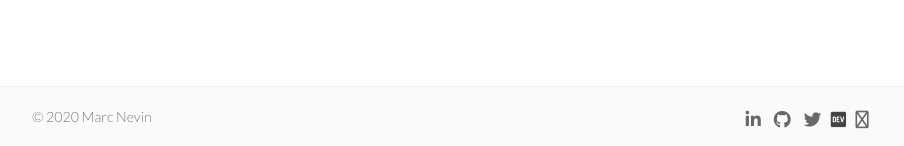
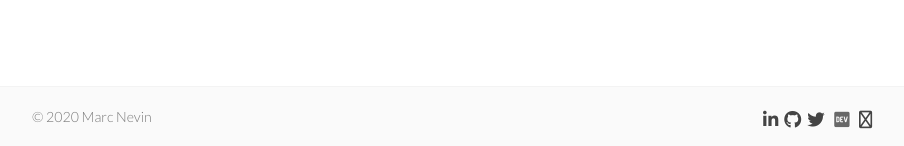
Before and after one commit to Nevin243/Nevin243.github.io, a Jekyll site: the page built from index.html, in a window 1280 px wide. Shown: the part 891-1037 px from the top of the page, without its empty margins (188-1092 px from the left). Built offline with Jekyll 4.4.1, drawn with Linux system fonts in a browser that asks for light colours; nearby versions of some CDN libraries; the list of posts is cut into pages by our own code.

Commit message:
upgrading to FA5

```diff
--- a/_includes/head.html
+++ b/_includes/head.html
@@ -22,7 +22,10 @@
     <link href='//fonts.googleapis.com/css?family=Merriweather:900,900italic,300,300italic' rel='stylesheet' type='text/css'>
     <link href='//fonts.googleapis.com/css?family=Lato:900,300' rel='stylesheet' type='text/css'>
     {% if site.show_social_icons or site.show_sharing_icons %}
-      <link href="//maxcdn.bootstrapcdn.com/font-awesome/latest/css/font-awesome.min.css" rel="stylesheet">
+      <!--link href="//maxcdn.bootstrapcdn.com/font-awesome/latest/css/font-awesome.min.css" rel="stylesheet"-->
+      <link href="//kit.fontawesome.com/60121753ca/css/fontawesome.css" rel="stylesheet">
+      <link href="//kit.fontawesome.com/60121753ca/css/brands.css" rel="stylesheet">
+      <link href="https://kit.fontawesome.com/60121753ca/css/solid.css" rel="stylesheet">
     {% endif %}
 
     <!-- Open Graph -->
--- a/_sass/_social-icons.scss
+++ b/_sass/_social-icons.scss
@@ -2,13 +2,13 @@
   font-size: 1.25rem;
 }
 
-.social-icons a.fa {
+.social-icons a.fab {
   cursor: pointer;
   opacity: 0.8;
   padding: 0 0.2em;
 }
 
-.social-icons a.fa:hover {
+.social-icons a.fab:hover {
   opacity: 1;
 }
 
```
